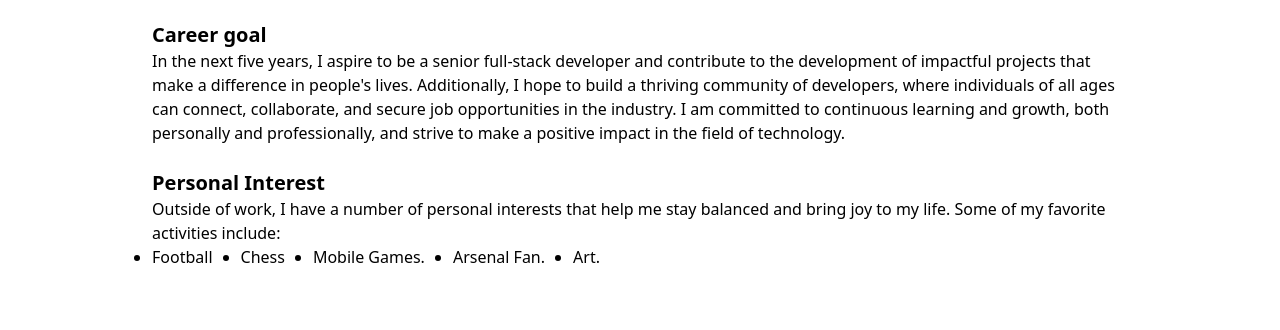
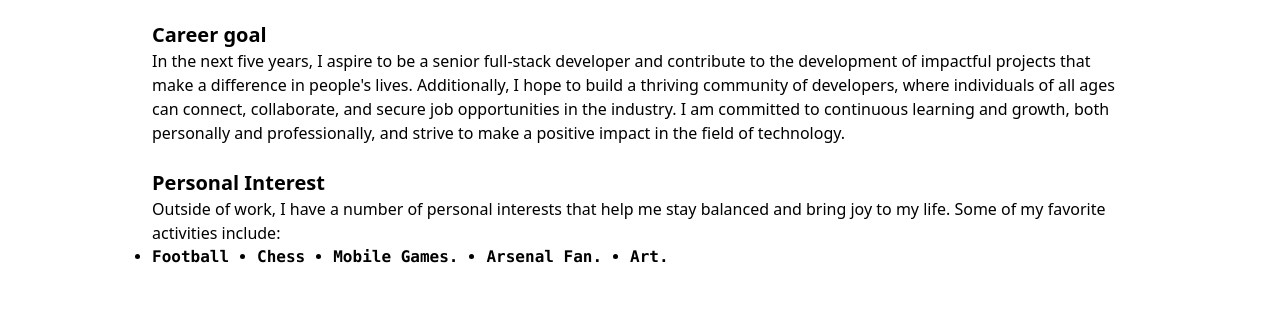
Before and after one commit to iBabs/Portfolio-tailwind, a website: page about.html in a window 1280 px wide. Shown: the part 1195-1525 px from the top of the page. Drawn offline with Linux system fonts and the light colour scheme.

Commit message:
about edit

```diff
--- a/about.html
+++ b/about.html
@@ -180,7 +180,7 @@
                     <h3 class="text-xl font-bold">Personal Interest</h3>
                     <p>
                         Outside of work, I have a number of personal interests that help me stay balanced and bring joy to my life. Some of my favorite activities include:
-                       <ul class="list-disc flex space-x-7">
+                       <ul class="list-disc flex space-x-7 font-mono font-bold">
                         <li>Football</li>
                         <li>Chess</li>
                         <li>Mobile Games.</li>
```
